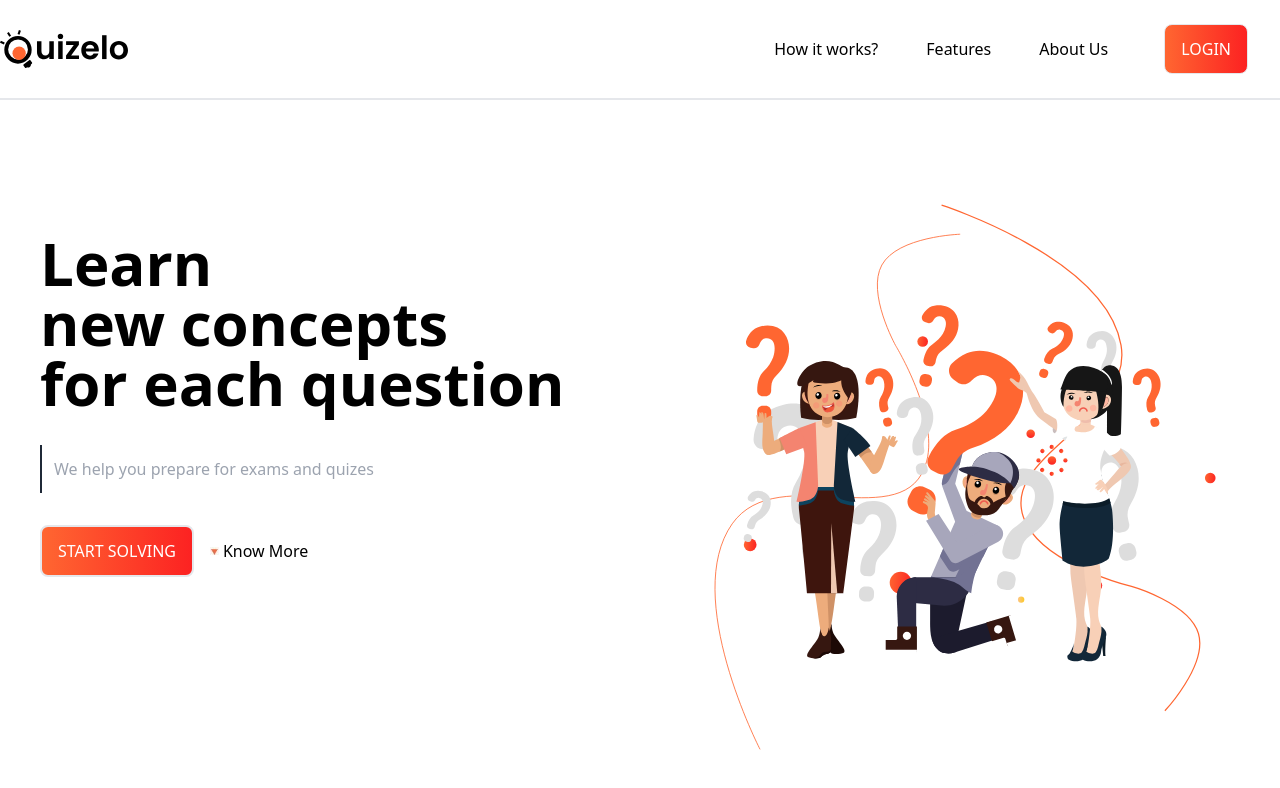
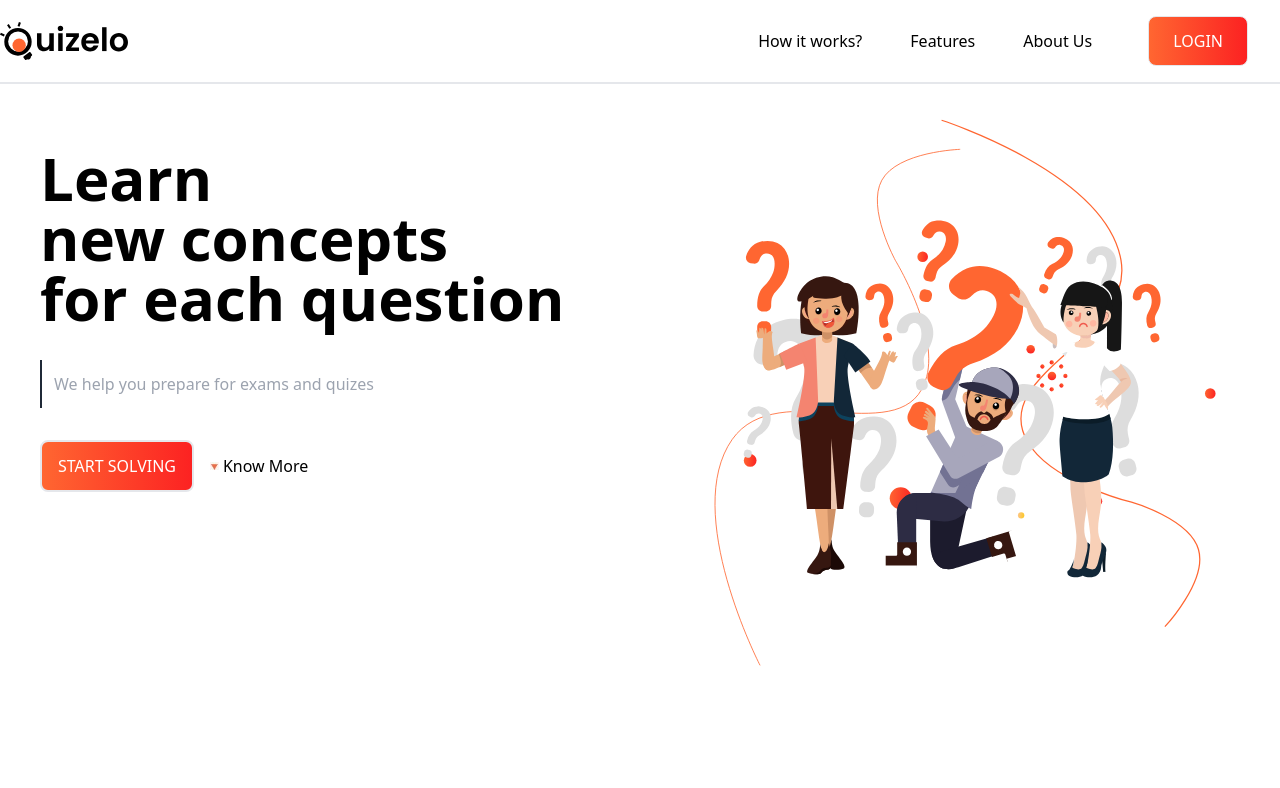
Before and after one commit to Qaudri/quizelo-redesign, a Nuxt app: page /start_game in a window 1280 px wide. Shown: the top 788 px of the page. Built offline with nearby package versions, Linux system fonts and the light colour scheme.

Commit message:
refactor: 'start game' page responsiveness

```diff
--- a/components/Sections/Common/Header.vue
+++ b/components/Sections/Common/Header.vue
@@ -1,6 +1,6 @@
 <template>
   <section class="container mx-auto px-6 md:px-0">
-    <div class="block md:flex justify-between items-center py-6 bg-white ">
+    <div class="block md:flex justify-between items-center py-4 bg-white ">
 
       <div class="flex justify-between">
         <div >
@@ -31,7 +31,7 @@
         </a>
 
         <a href="#"
-          class=" mx-6 cursor-pointer md:mx-8 border bg-gradient-to-r from-accent1-500 to-accent2-500  px-4 py-3 uppercase text-white rounded-lg font-medium">
+          class=" mx-6 cursor-pointer md:mx-8 border bg-gradient-to-r from-accent1-500 to-accent2-500  px-6 py-3 uppercase text-white rounded-lg font-medium">
           Login
         </a>
       </div>
--- a/pages/start_game.vue
+++ b/pages/start_game.vue
@@ -2,8 +2,9 @@
   <div>
 
     <SectionsCommonHeader />
-    <section class="max-w-7xl mx-auto lg:h-screen-90 items-center flex">
 
+    <section class="mx-auto container">
+      <div class=" flex items-center">
         <div class="w-full">
           <div class="lg:flex justify-between px-6 md:px-10 2xl:p-0">
             <div class="w-full lg:w-1/2">
@@ -18,7 +19,7 @@
               </div>
 
               <div class="flex mt-8">
-              <a href="./start_game.html"
+                <a href="/quiz_page"
                   class="cursor-pointer border-2 bg-gradient-to-r from-accent1-500 to-accent2-500  px-4 py-3 uppercase text-white rounded-lg font-medium">
                   Start Solving
               </a>
@@ -42,6 +43,8 @@
 
           </div>
         </div>
+      </div>
+
 
     </section>
   </div>
--- a/tailwind.config.js
+++ b/tailwind.config.js
@@ -10,6 +10,15 @@ module.exports = {
 
   darkMode: false, // or 'media' or 'class'
   theme: {
+
+    screens: {
+      'sm': '640px',
+      'md': '768px',
+      'lg': '1024px',
+      'xl': '1280px',
+      '2xl': '1536px',
+    },
+
     extend: {
       height: theme => ({
         'screen-40': '40vh',
```
Lines whose indentation alone changed are shown as unchanged.
